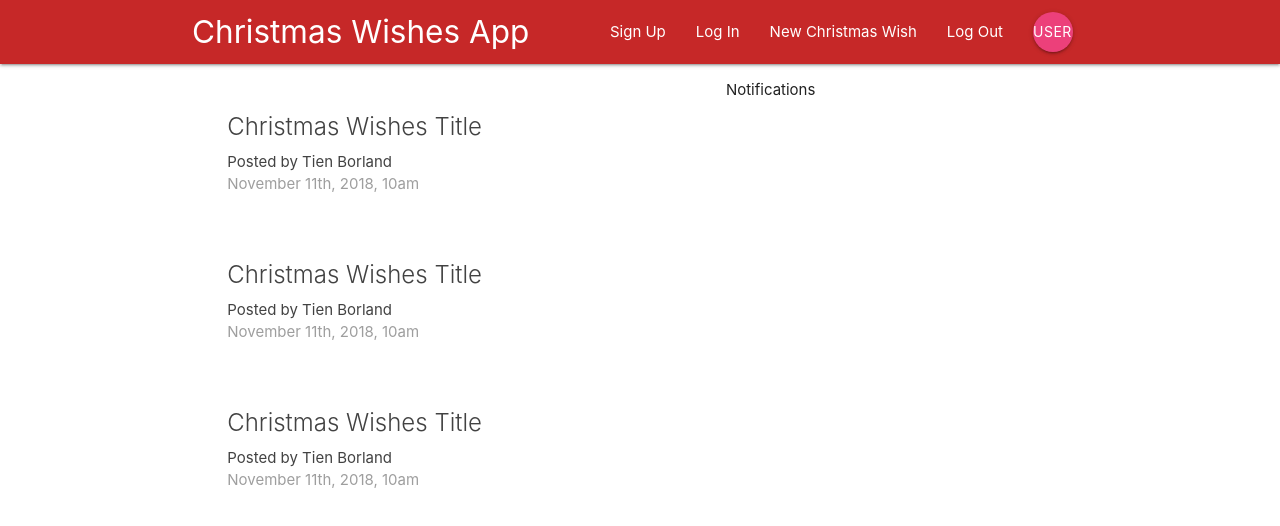
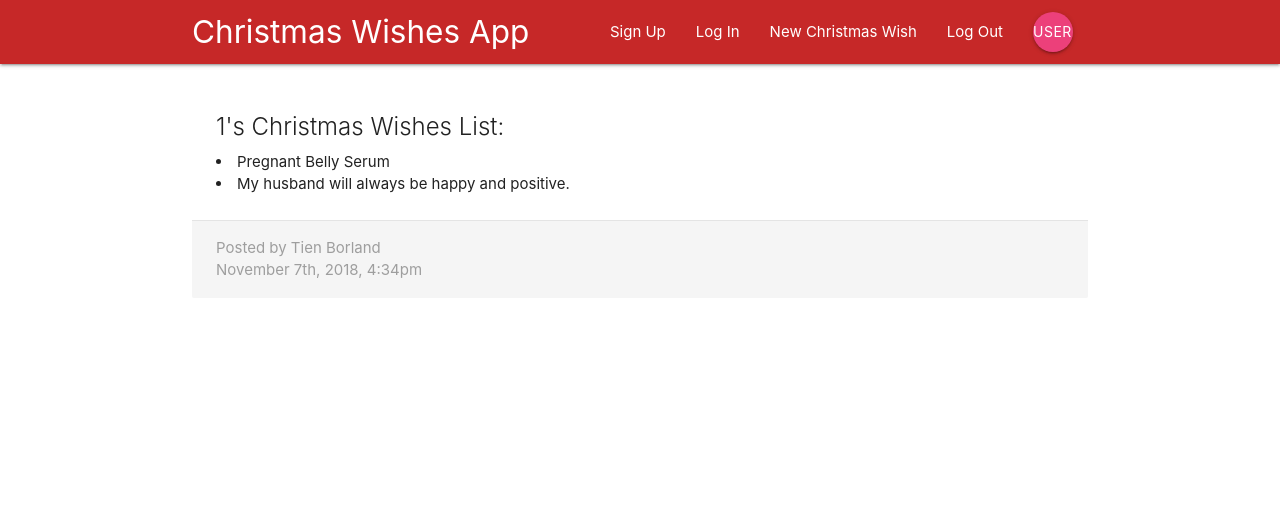
Before and after one commit to nguy2819/Christmas-Wishes-App-for-Family, a React (Create React App) app: page /project/1 in a window 1280 px wide. Shown: the top 526 px of the page. Built offline with nearby package versions, Linux system fonts and the light colour scheme.

Commit message:
Edited Project Details Used id as props (const id = props.match.params.id) to make both URL and the card-title have the same prop {id}

```diff
--- a/src/App.js
+++ b/src/App.js
@@ -2,6 +2,7 @@ import React, { Component } from 'react';
 import {BrowserRouter, Switch, Route} from 'react-router-dom';
 import Navbar from './components/layout/Navbar';
 import Dashboard from './components/dashboard/Dashboard';
+import ProjectDetails from './components/projects/ProjectDetails';
 
 class App extends Component {
   render() {
@@ -10,7 +11,8 @@ class App extends Component {
       <div className="App">
         <Navbar />
         <Switch>
-          <Route path='/' component={Dashboard}/>
+          <Route exact path='/' component={Dashboard}/>
+          <Route path='/project/:id' component={ProjectDetails}/>
         </Switch>
       </div>
       </BrowserRouter>
--- a/src/components/projects/ProjectDetails.js
+++ b/src/components/projects/ProjectDetails.js
@@ -0,0 +1,22 @@
+import React from 'react'
+
+export default function ProjectDetails(props) {
+    const id = props.match.params.id;
+  return (
+    <div className="container section project-details">
+        <div className="card z-depth-0">
+            <div className="card-content">
+                <span className="card-title">{id}'s Christmas Wishes List: </span>
+                <p>
+                    <li>Pregnant Belly Serum</li>
+                    <li>My husband will always be happy and positive.</li>
+                </p>
+            </div>
+            <div className="card-action grey lighten-4 grey-text">
+                <div>Posted by Tien Borland</div>
+                <div> November 7th, 2018, 4:34pm</div>
+            </div>
+        </div>
+    </div>
+  )
+}
--- a/src/components/projects/ProjectList.js
+++ b/src/components/projects/ProjectList.js
@@ -1,31 +1,14 @@
 import React from 'react';
+import ProjectSummary from './ProjectSummary';
 
 const ProjectList = () => {
     return(
         <div className="project-list section">
-            <div className="card z-depth-0 project-summary">
-                <div className="card-content grey-text text-darken-3">
-                    <span className="card-title">Christmas Wishes Title</span>
-                    <p>Posted by Tien Borland</p>
-                    <p className="grey-text">November 11th, 2018, 10am</p>
-                </div>
-            </div>
+            <ProjectSummary />
+            <ProjectSummary />
+            <ProjectSummary />
+            <ProjectSummary />
 
-            <div className="card z-depth-0 project-summary">
-                <div className="card-content grey-text text-darken-3">
-                    <span className="card-title">Christmas Wishes Title</span>
-                    <p>Posted by Tien Borland</p>
-                    <p className="grey-text">November 11th, 2018, 10am</p>
-                </div>
-            </div>
-
-            <div className="card z-depth-0 project-summary">
-                <div className="card-content grey-text text-darken-3">
-                    <span className="card-title">Christmas Wishes Title</span>
-                    <p>Posted by Tien Borland</p>
-                    <p className="grey-text">November 11th, 2018, 10am</p>
-                </div>
-            </div>
         </div>
     )
 }
--- a/src/components/projects/ProjectSummary.js
+++ b/src/components/projects/ProjectSummary.js
@@ -0,0 +1,17 @@
+import React from 'react';
+
+const ProjectSummary = () => {
+    return(
+        <div className="project-list section">
+            <div className="card z-depth-0 project-summary">
+                <div className="card-content grey-text text-darken-3">
+                    <span className="card-title">Christmas Wishes Title</span>
+                    <p>Posted by Tien Borland</p>
+                    <p className="grey-text">November 11th, 2018, 10am</p>
+                </div>
+            </div>
+        </div>
+    )
+}
+
+export default ProjectSummary;
```
